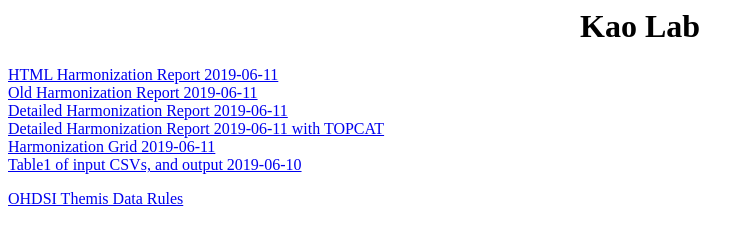
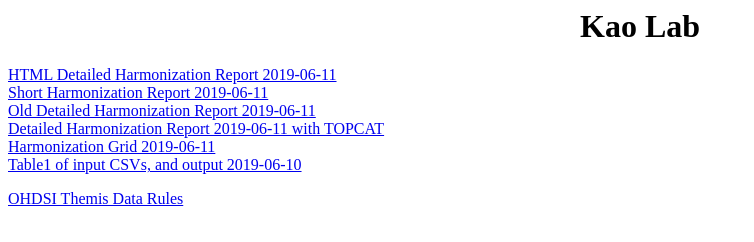
Before and after one commit to kao-lab/kao-lab.github.io, a plain HTML site: page index.html in a window 1280 px wide. Shown: the whole page, without its empty margins (0-754 px from the left). Drawn offline with Linux system fonts and the light colour scheme.

Commit message:
better index

```diff
--- a/index.html
+++ b/index.html
@@ -3,11 +3,11 @@
 <head><title>Kao Lab</title></head>
 <body>
    <center> <h1>Kao Lab</h1>  </center>
-   <a href="harmonization.html">HTML Harmonization Report 2019-06-11</a>
+   <a href="harmonization.html">HTML Detailed Harmonization Report 2019-06-11</a>
    <br>
-   <a href="harmonization.txt">Old Harmonization Report 2019-06-11</a>
+   <a href="harmonization.txt">Short Harmonization Report 2019-06-11</a>
    <br>
-   <a href="harmonization_detail.txt">Detailed Harmonization Report 2019-06-11</a>
+   <a href="harmonization_detail.txt">Old Detailed Harmonization Report 2019-06-11</a>
    <br>
    <a href="harmonization_detail_w_topcat.txt">Detailed Harmonization Report 2019-06-11 with TOPCAT</a>
    <br>
```
